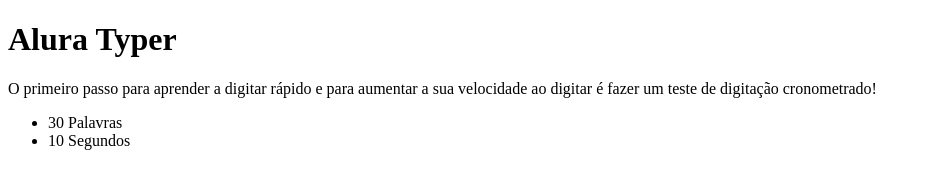
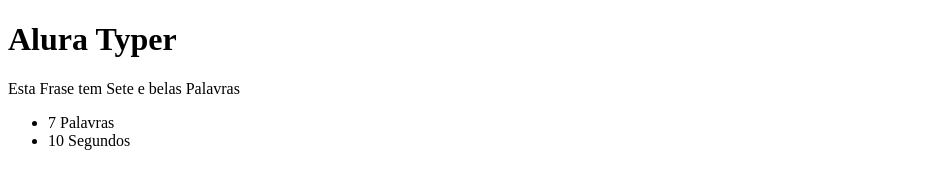
Before and after one commit to manoelvieira0/alura-typer, a plain HTML site: page public/principal.html in a window 1280 px wide. Shown: the whole page, without its empty margins (0-930 px from the left). Drawn offline with Linux system fonts and the light colour scheme.

Commit message:
Primeiros passos com jQuery

```diff
--- a/public/js/main.js
+++ b/public/js/main.js
@@ -1 +1,5 @@
-console.log('Olá')
+var frase = $('.frase').text();
+var numPalavras = frase.split(" ").length; //Split => Divide a String em espaços.
+var tamanhoFrase = $('#tamanho-frase')
+
+tamanhoFrase.text(numPalavras)
--- a/public/principal.html
+++ b/public/principal.html
@@ -6,12 +6,14 @@
 </head>
 <body>
     <h1 class="titulo">Alura Typer</h1>
-    <p class="frase">O primeiro passo para aprender a digitar rápido e para aumentar a sua velocidade ao digitar é fazer um teste de digitação cronometrado!</p>
+    <p class="frase">Esta Frase tem Sete e belas Palavras</p>
     <ul class="informacoes">
-        <li>30 Palavras</li>
+        <li><span id="tamanho-frase">23</span> Palavras</li>
         <li>10 Segundos</li>
     </ul>
 
+    <script src="js/jquery.js"></script>
     <script src="js/main.js"></script>
+
 </body>
 </html>
```
